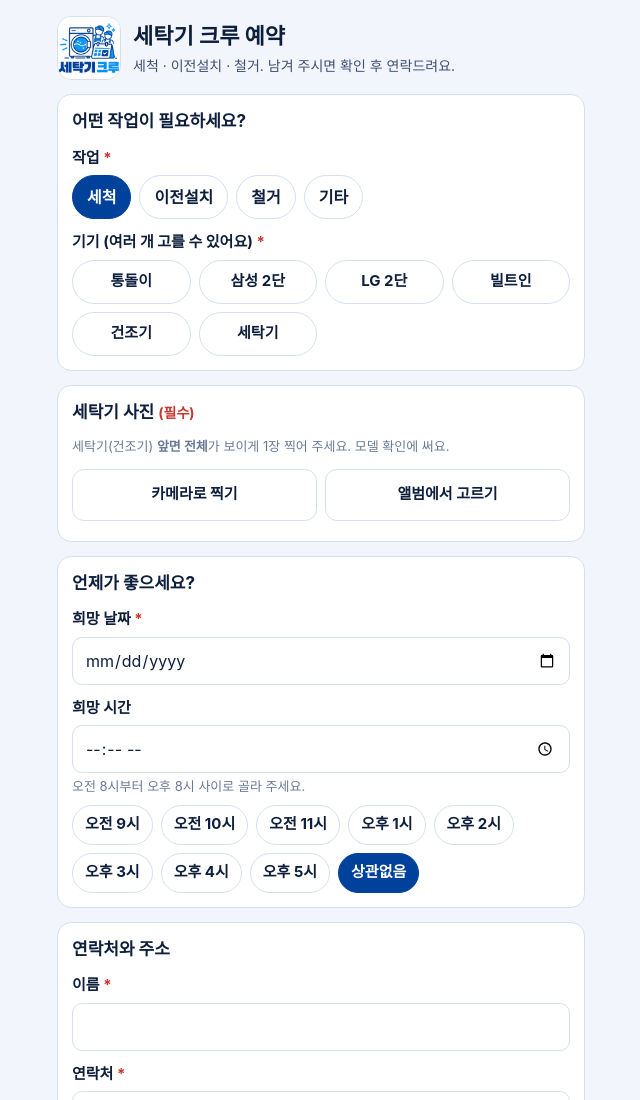
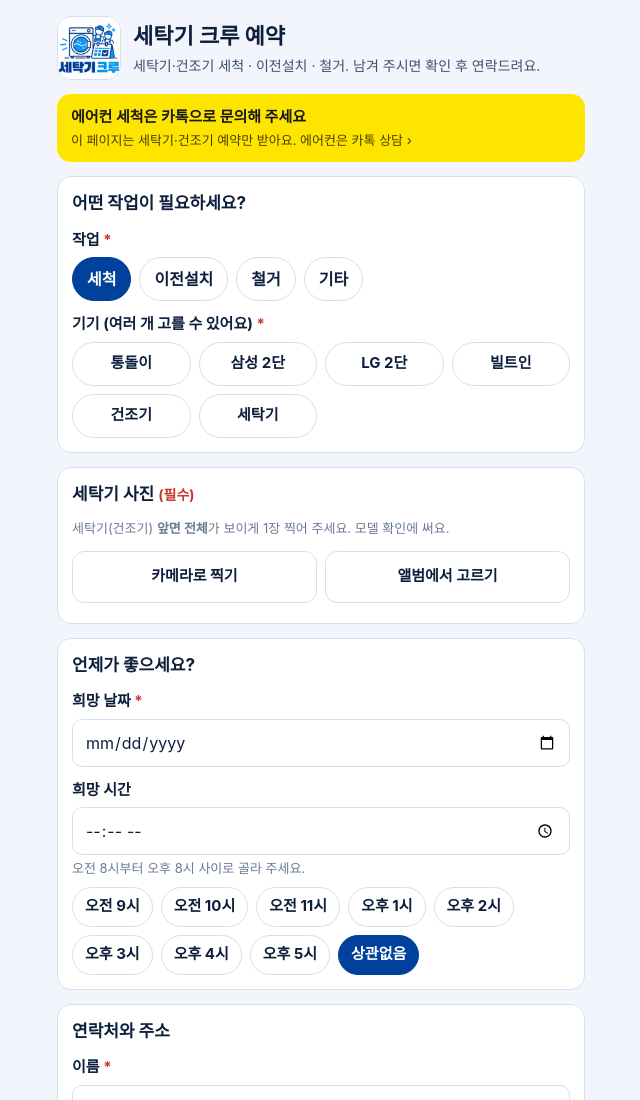
Before and after one commit to sanghee891-lgtm/washer-crew, a plain HTML site: page web/book.html in a window 1280 px wide. Shown: the top 1100 px of the page, without its empty margins (319-959 px from the left). Drawn offline with Linux system fonts and the light colour scheme; a web font is replaced by a local one.

Commit message:
세탁기 예약과 에어컨 카톡 문의를 나눈 버튼, 예약 페이지에 에어컨은 카톡 문의 안내
- 블로그용: 세탁기 온라인 예약(파란 카드·버튼), 에어컨 세척 카톡 문의(노란 카드·버튼)
- 고객 예약 페이지 위에 '에어컨 세척은 카톡으로 문의' 노란 안내(오픈채팅 링크)

Co-Authored-By: Claude Opus 5.5 <noreply@anthropic.com>
Claude-Session: https://claude.ai/code/session_01JQg9GedYRXySXU4iQNyeGz

```diff
--- a/web/book.html
+++ b/web/book.html
@@ -46,6 +46,9 @@ header img { width: 64px; height: 64px; border-radius: 14px; border: 1px solid v
 h1 { margin: 0; font-size: 22px; }
 header p { margin: 2px 0 0; color: var(--ink-2); font-size: 14px; }
 form { display: grid; gap: 14px; }
+.ac-note { display: grid; gap: 2px; margin: 0 0 14px; padding: 12px 14px; border-radius: 14px; background: #fee500; color: #191919; text-decoration: none; }
+.ac-note b { font-size: 15px; }
+.ac-note span { font-size: 13px; color: #4a3f00; }
 .card { background: var(--surface); border: 1px solid var(--line); border-radius: 14px; padding: 14px; display: grid; gap: 12px; }
 .card h2 { margin: 0; font-size: 17px; }
 label, .lab { display: block; font-weight: 700; font-size: 15px; margin-bottom: 6px; }
@@ -87,8 +90,12 @@ textarea.inp { height: 96px; padding: 10px 12px; resize: vertical; }
 <div class="wrap">
   <header>
     <img src="icons/icon-192.png" alt="세탁기 크루 로고">
-    <div><h1>세탁기 크루 예약</h1><p>세척 · 이전설치 · 철거. 남겨 주시면 확인 후 연락드려요.</p></div>
+    <div><h1>세탁기 크루 예약</h1><p>세탁기·건조기 세척 · 이전설치 · 철거. 남겨 주시면 확인 후 연락드려요.</p></div>
   </header>
+  <a class="ac-note" href="https://open.kakao.com/o/swCjpNji" target="_blank" rel="noopener" data-testid="ac-note">
+    <b>에어컨 세척은 카톡으로 문의해 주세요</b>
+    <span>이 페이지는 세탁기·건조기 예약만 받아요. 에어컨은 카톡 상담 ›</span>
+  </a>
 
   <form id="f" novalidate>
     <div class="card">
```
Also changed, not shown: test/web.test.js (+1 -0 lines), web/blog/aircon-btn.png (added), web/blog/aircon-kakao.png (added), web/blog/washer-btn.png (added), web/blog/washer-reserve.png (added).
